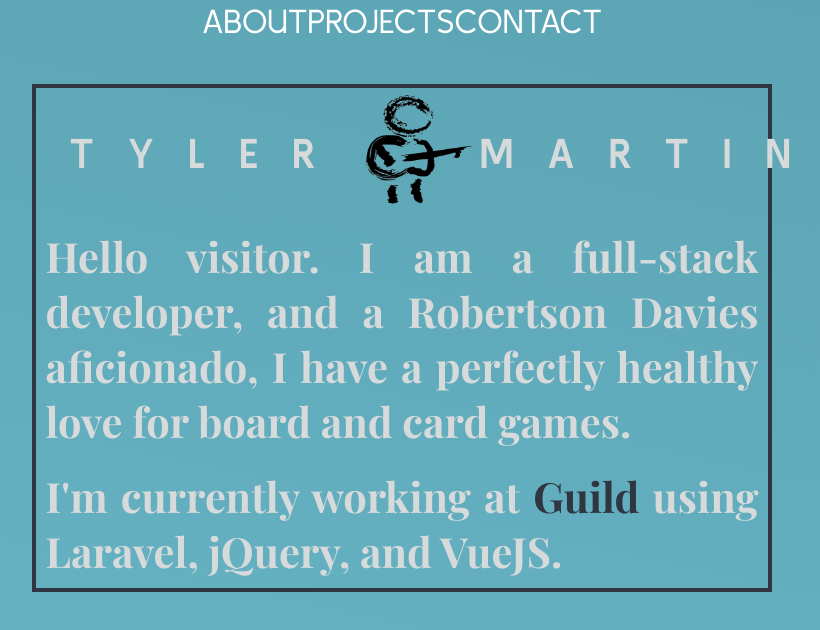
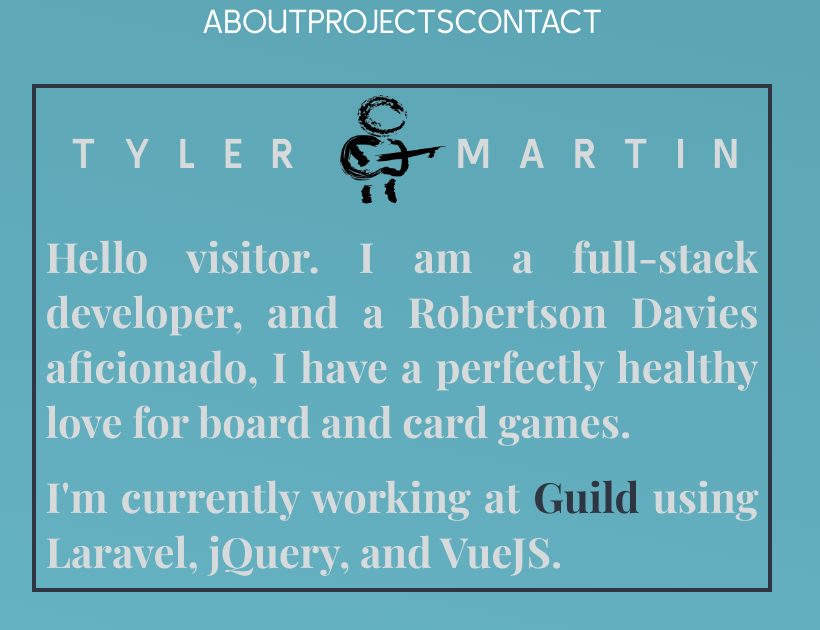
Before and after one commit to TYLER-JM/personal-homepage, a React (Create React App) app: page / in a window 1280 px wide. Shown: the top 630 px of the page, without its empty margins (238-1058 px from the left). Built offline with nearby package versions, Linux system fonts and the light colour scheme.

Commit message:
adjusts letter spacing

```diff
--- a/src/styles/components/_about.scss
+++ b/src/styles/components/_about.scss
@@ -30,7 +30,7 @@
       font-family: $kulim;
       text-transform: uppercase;
       font-size: 2rem;
-      letter-spacing: calc(1rem + 1vw);
+      letter-spacing: calc(0.72rem + 1vw);
       flex-shrink: 1; // not achieving what I wanted
       &__first {
         text-indent: calc(1rem + 1vw);
```
